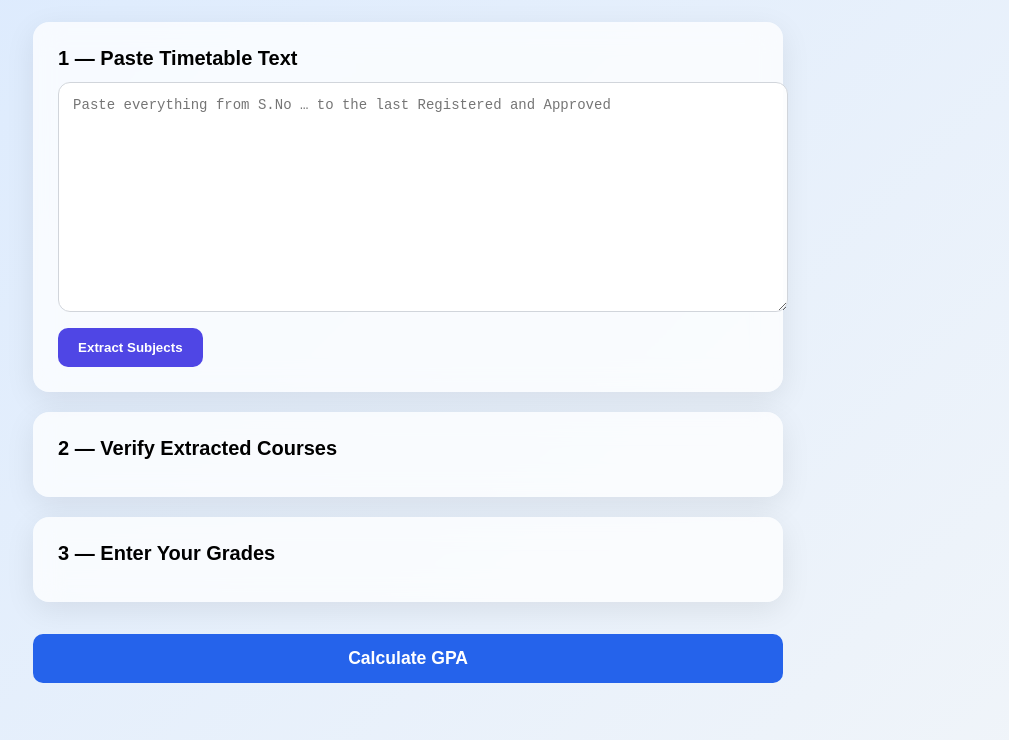
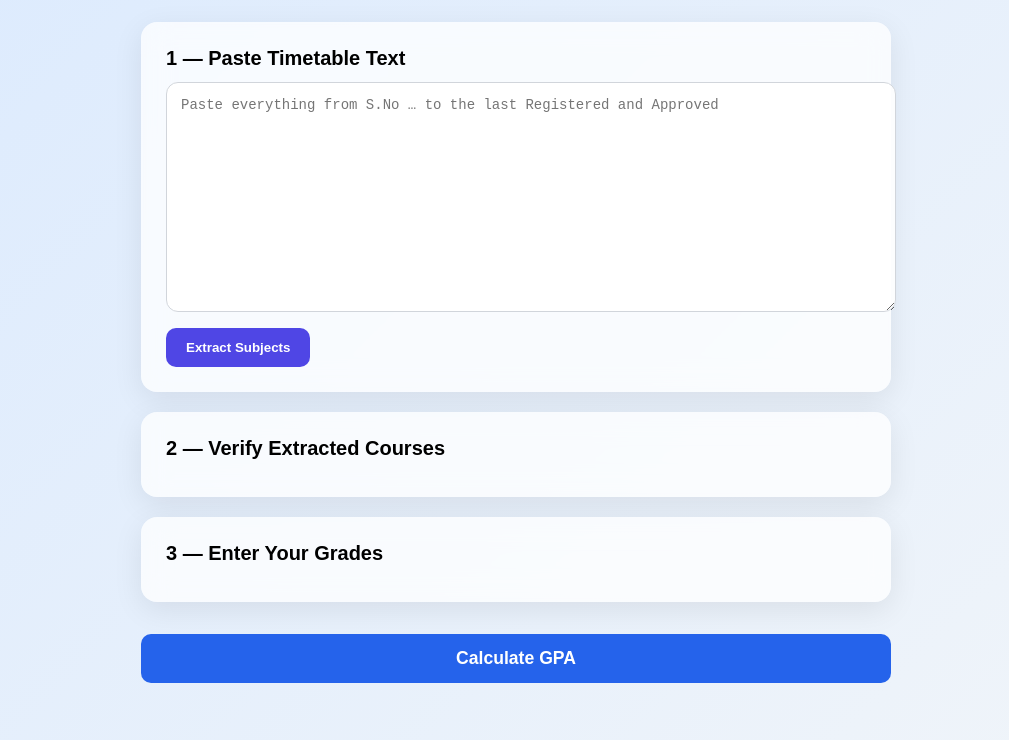
Before and after one commit to RajTib/vtop-gpa-calculator, a plain HTML site: page index.html in a window 1280 px wide. Shown: the part 148-888 px from the top of the page, without its empty margins (124-1133 px from the left). Drawn offline with Linux system fonts and the light colour scheme.

```diff
--- a/index.html
+++ b/index.html
@@ -9,6 +9,7 @@
 </head>
 <body>
 
+<div class="page-wrapper">
     <div class="container">
 
         <h1 class="title">VTOP GPA Calculator</h1>
@@ -33,7 +34,7 @@
         <button id="calcGPA" class="btn big">Calculate GPA</button>
 
         <div id="gpaOutput" class="result"></div>
-
+    </div>
 </div>
 
 <footer>
--- a/styles.css
+++ b/styles.css
@@ -4,8 +4,6 @@
     background: linear-gradient(135deg, #dbeafe, #f1f5f9);
     margin: 0;
     padding: 40px;
-    display: flex;
-    justify-content: center;
 }
 
 .container {
@@ -139,4 +137,10 @@
     opacity: 0.7;
     font-size: 14px;
     margin-top: 40px;
+    backdrop-filter: blur(10px);
 }
+
+.page-wrapper {
+    display: flex;
+    justify-content: center;
+}
```
Lines whose indentation alone changed are shown as unchanged.
